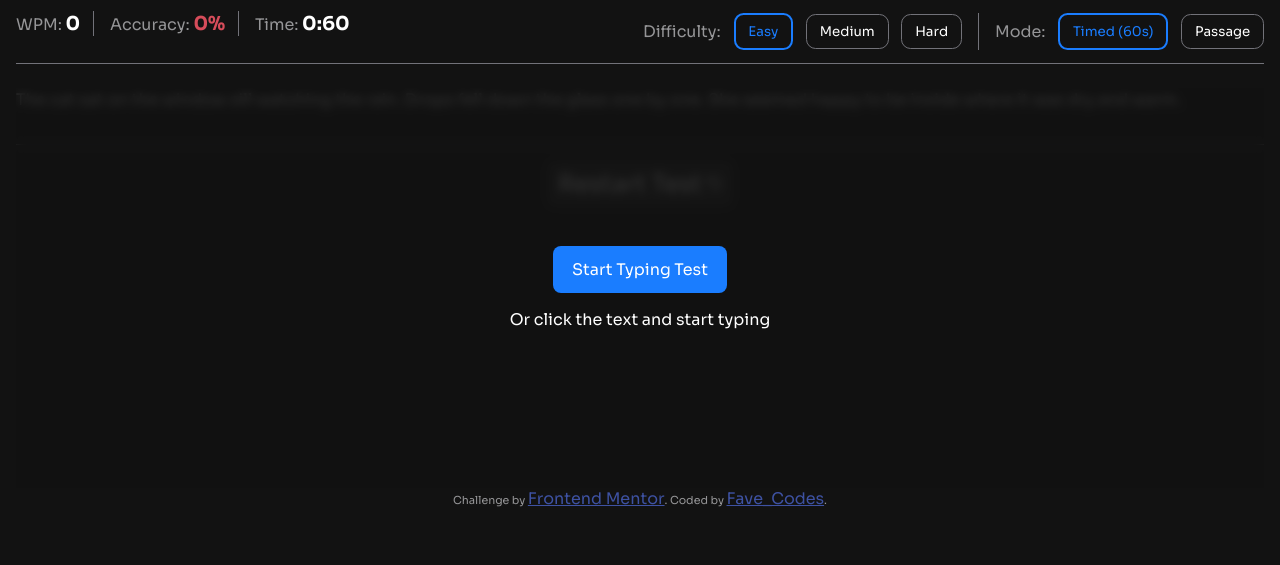
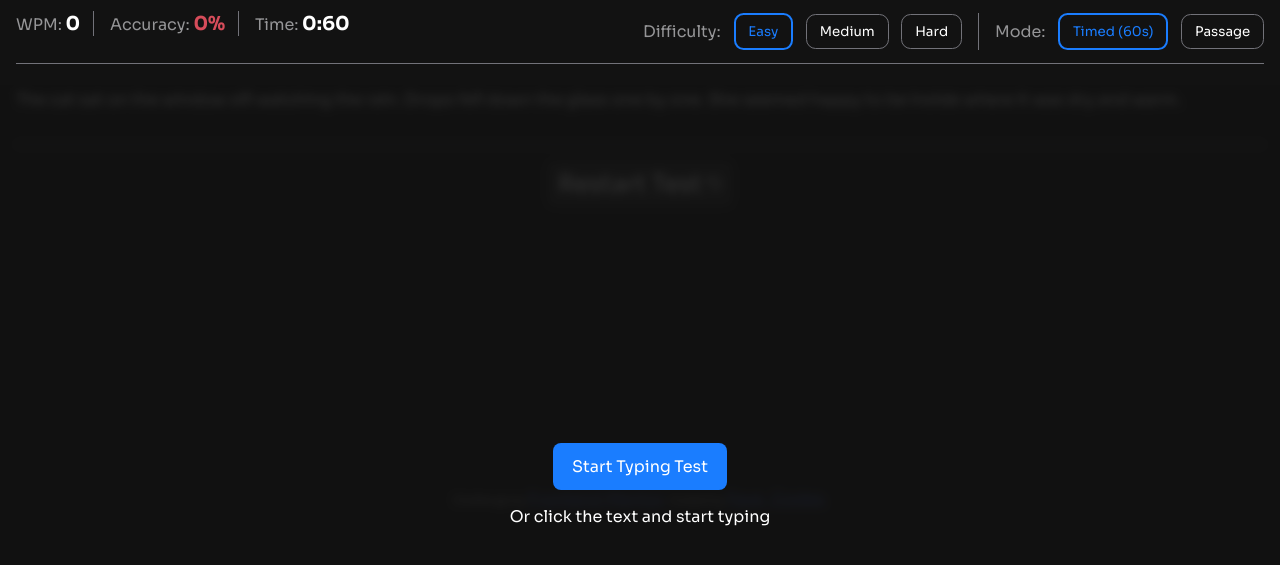
Before and after one commit to Fave-code2/Typing-speed, a website built with Vite: page index.html in a window 1280 px wide. Shown: the part 75-640 px from the top of the page. Built offline with nearby package versions, Linux system fonts and the light colour scheme.

Commit message:
working on overlay

```diff
--- a/src/style.css
+++ b/src/style.css
@@ -180,8 +180,8 @@ span {
 }
 
 .overlay {
-  position: absolute;
-  top: 0;
+  position: fixed;
+  top: 20%;
   left: 0;
   right: 0;
   bottom: 0;
```
